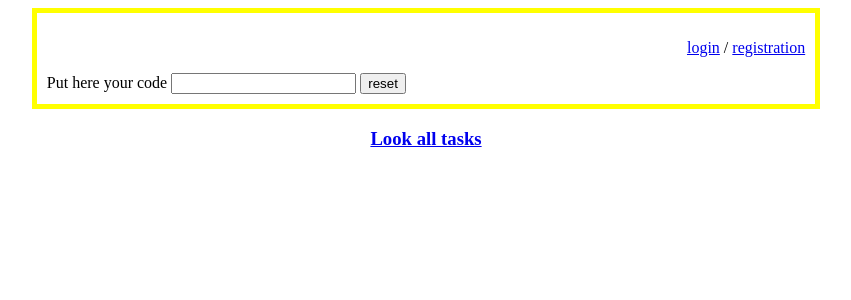
After one commit to nbowisdar/todo-list, a Django app: page /check_code/ in a window 1280 px wide. The commit adds this page. Shown: the top 300 px of the page, without its empty margins (214-1065 px from the left). Run offline with Django 4.2, Linux system fonts and the light colour scheme.

Commit message:
word_on_recreation_password

```diff
--- a/todo/models.py
+++ b/todo/models.py
@@ -1,6 +1,7 @@
 from django.db import models
 from django.contrib.auth.models import User
 from django.urls import reverse
+
 
 # Create your models here.
 
@@ -9,6 +10,7 @@ class Task(models.Model):
     desc = models.TextField(blank=True)
     time_create = models.DateTimeField(auto_now_add=True)
     user = models.ForeignKey(User, on_delete=models.CASCADE, null=True)
+    executed = models.BooleanField(null=True, default=False)
 
     def __str__(self):
         return self.title
@@ -17,5 +19,9 @@ class Task(models.Model):
     def get_absolute_url(self):
         return reverse('tasks')
 
+class Reset_password_code(models.Model):
+    code = models.CharField(max_length=100)
+    time = models.TimeField(auto_now=True)
+    user = models.ForeignKey(User, on_delete=models.CASCADE, null=True, related_name='get_code')
     # def get_absolute_url(self):
     #     return reverse('profile', kwargs={'p_id':self.pk})
--- a/todo/templates/todo/base_template/base.html
+++ b/todo/templates/todo/base_template/base.html
@@ -1,4 +1,13 @@
 {% include 'todo/base_template/header.html' %}
+
+
+{% if messages %}
+<div class="messages">
+    {% for message in messages %}
+    <p class="message {{ message.tags }}">{{ message }}</p>
+    {% endfor %}
+</div>
+{% endif %}
 
 <div class="center">
     {% if not user.is_authenticated %}
@@ -7,6 +16,8 @@
     <p style="text-align: right;"> {{ user.username }} <a href="{% url 'logout' %}">logout</a> </p>
     {% endif %}
 
+
+
 {% block content %}
 {% endblock %}
 </div>
--- /dev/null
+++ b/todo/templates/todo/reg/check_code.html
@@ -0,0 +1,12 @@
+{% extends 'todo/base_template/base.html' %}
+
+{% block content %}
+
+<form action="" method="post">
+    {% csrf_token %}
+    <label for="code"> Put here your code </label>
+    <input type="text" name="code" id="code">
+    <input type="submit" value="reset">
+</form>
+
+{% endblock %}
--- a/todo/urls.py
+++ b/todo/urls.py
@@ -16,5 +16,7 @@ urlpatterns = [
     path('registration/', views.RegisterUser.as_view(), name='register'),
     path('info/', views.show_info),
     path('send-mail/', views.mail),
-    path('forget-password/', views.forget_password, name='f-password')
+    path('forget-password/', views.forget_password, name='f-password'),
+    path('check_code/', views.check_password, name='check'),
+    path('change_password/', views.change_password, name='change_password')
 ]
--- a/todo/views.py
+++ b/todo/views.py
@@ -1,17 +1,17 @@
-from django.contrib import messages
+from django.contrib.auth.hashers import make_password
+import random
 from django.shortcuts import render, redirect
 from django.urls import reverse, reverse_lazy
 from django.contrib.auth.mixins import LoginRequiredMixin
 from django.core.mail import send_mail
 from todo.forms import *
 from django.http import HttpResponse, HttpResponseRedirect
-#from django.urls import
 from django.contrib.auth.models import User
 from django.contrib.auth import authenticate, login
 from django.contrib.auth.views import LoginView, LogoutView
 from django.views.generic import FormView, DeleteView, DetailView, CreateView, UpdateView
 from django.views.generic.list import ListView
-from .models import Task
+from .models import *
 from django.contrib import messages
 
 class LoginUser(LoginView):
@@ -90,18 +90,49 @@ def mail(request):
 
     send_mail(subject, message, email_from, email_receive)
     #return redirect('tasks')
-
+global code
 def forget_password(request):
     if request.method == 'POST':
+        code = create_code()
         email = request.POST.get('email')
         rez = User.objects.filter(email=email)
+
         if len(rez) != 0:
             subject = 'Reset password'
-            message = 'In this message will be secret code!'
+            message = f'Hello this is your password! - {code}'
             email_from = EMAIL_HOST_USER
             email_receive = [email]
             send_mail(subject, message, email_from, email_receive)
-            messages.success(request, 'message was send, check your email!')
+            messages.success(request, 'message was send, check your email!'
+                                      f'your code is {request.session["code"]}')
+
+            #create code in database
+            user = rez[0]
+            Reset_password_code(code=code, user=user).save()
+
+            return redirect('check')
         else:
             messages.error(request, 'This email is wrong')
     return render(request, template_name='todo/reg/forget_password.html')
+
+def check_password(request):
+    if request.method == 'POST':
+
+        code = request.POST.get('code')
+        if Reset_password_code.objects.filter(code=code):
+
+            return redirect('change_password')
+        else:
+            messages.error(request, 'Your code is wrong')
+    return render(request, 'todo/reg/check_code.html', )
+
+def change_password(request):
+    return HttpResponse('Here you will change your password')
+
+
+
+
+def create_code():
+    return random.randint(1000, 9999)
+def check_code(code1, code2):
+    return True if code1 == code2 else False
```
Also changed, not shown: todo/templates/todo/reg/forget_password.html (+0 -8 lines), todo/migrations/0003_task_executed_reset_password_code.py (added), todo/migrations/0004_alter_reset_password_code_code_and_more.py (added), todo/templates/todo/reg/reset_password.html (deleted).
